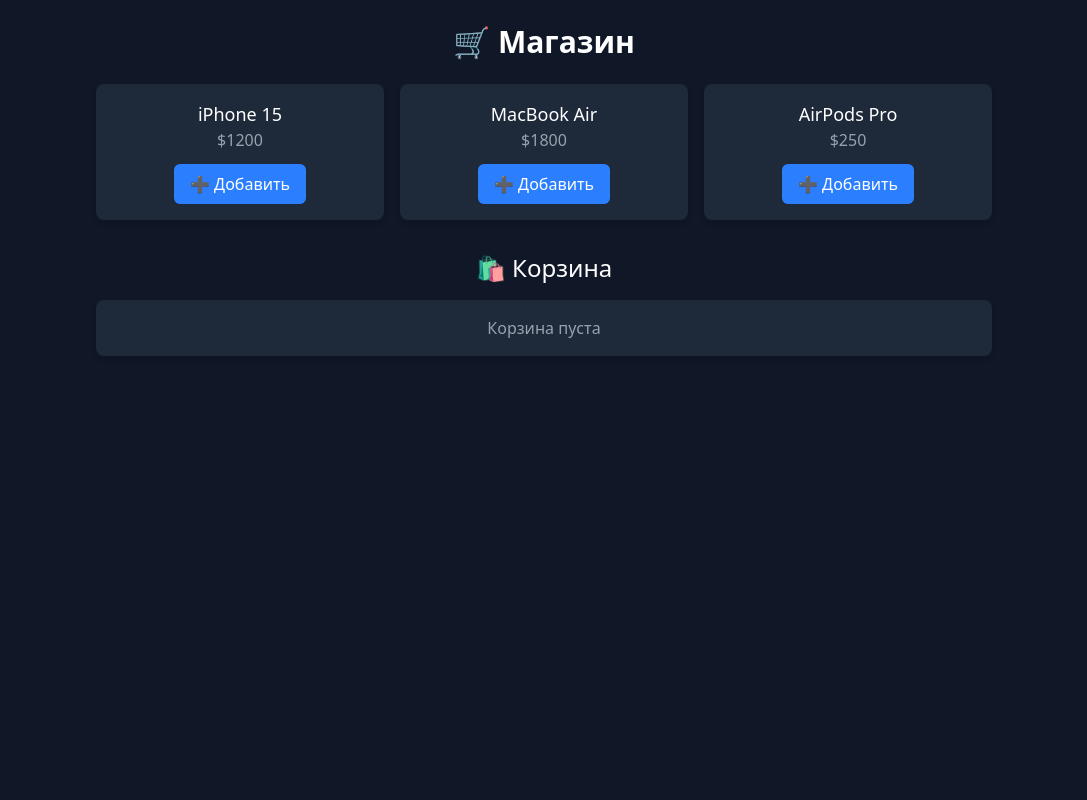
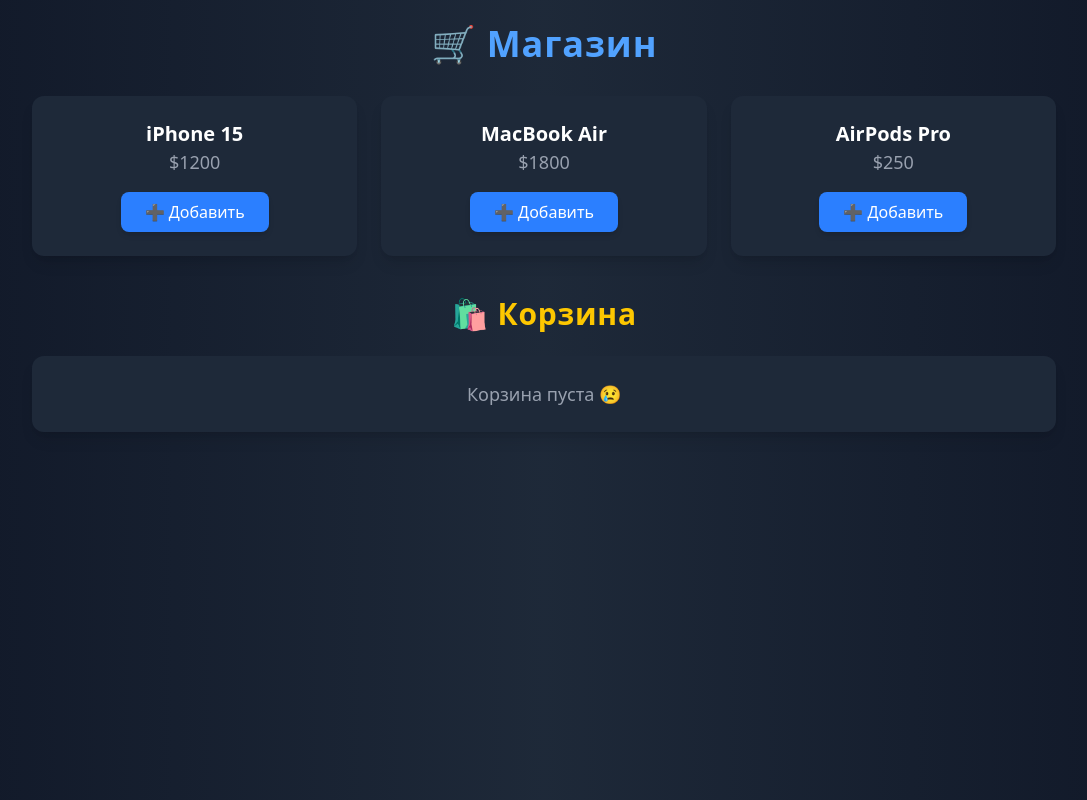
Before and after one commit to foxnaim/redux-training, a React (Vite) app: page / in a window 1280 px wide. Shown: the whole page, without its empty margins (96-1183 px from the left). Built offline with nearby package versions, Linux system fonts and the light colour scheme.

Commit message:
modified:   src/components/cartSlice.jsx 	modified:   src/page/index.jsx

```diff
--- a/src/components/cartSlice.jsx
+++ b/src/components/cartSlice.jsx
@@ -1,9 +1,15 @@
 import { createSlice } from "@reduxjs/toolkit";
 
-const initialState = {
-  items: [], // <-- Добавь сюда пустой массив
-  total: 0,
+const loadCart = () => {
+  const data = localStorage.getItem("cart");
+  return data ? JSON.parse(data) : { items: [], total: 0 };
 };
+
+const saveCart = (state) => {
+  localStorage.setItem("cart", JSON.stringify(state));
+};
+
+const initialState = loadCart();
 
 const cartSlice = createSlice({
   name: "cart",
@@ -17,6 +23,7 @@
         state.items.push({ ...action.payload, quantity: 1 });
       }
       state.total += action.payload.price;
+      saveCart(state);
     },
     removeFromCart: (state, action) => {
       const itemIndex = state.items.findIndex((i) => i.id === action.payload);
@@ -24,9 +31,32 @@
         state.total -= state.items[itemIndex].price * state.items[itemIndex].quantity;
         state.items.splice(itemIndex, 1);
       }
+      saveCart(state);
+    },
+    incrementQuantity: (state, action) => {
+      const item = state.items.find((i) => i.id === action.payload);
+      if (item) {
+        item.quantity += 1;
+        state.total += item.price;
+        saveCart(state);
+      }
+    },
+    decrementQuantity: (state, action) => {
+      const item = state.items.find((i) => i.id === action.payload);
+      if (item && item.quantity > 1) {
+        item.quantity -= 1;
+        state.total -= item.price;
+        saveCart(state);
+      }
+    },
+    clearCart: (state) => {
+      state.items = [];
+      state.total = 0;
+      saveCart(state);
     },
   },
 });
 
-export const { addToCart, removeFromCart } = cartSlice.actions;
+export const { addToCart, removeFromCart, incrementQuantity, decrementQuantity, clearCart } =
+  cartSlice.actions;
 export default cartSlice.reducer;
--- a/src/page/index.jsx
+++ b/src/page/index.jsx
@@ -1,5 +1,5 @@
 import { useDispatch, useSelector } from "react-redux";
-import { addToCart, removeFromCart } from "../components/cartSlice";
+import { addToCart, removeFromCart, incrementQuantity, decrementQuantity, clearCart } from "../components/cartSlice";
 
 const products = [
   { id: 1, name: "iPhone 15", price: 1200 },
@@ -12,20 +12,23 @@
   const cart = useSelector((state) => state.cart);
 
   return (
-    <div className="min-h-screen bg-gray-900 text-white p-6 flex flex-col items-center">
-      <h1 className="text-3xl font-semibold mb-6">🛒 Магазин</h1>
+    <div className="min-h-screen bg-gradient-to-r from-gray-900 via-gray-800 to-gray-900 text-white p-6 flex flex-col items-center">
+      <h1 className="text-4xl font-extrabold mb-8 text-blue-400 tracking-wide">
+        🛒 Магазин
+      </h1>
 
-      <div className="grid grid-cols-1 sm:grid-cols-2 md:grid-cols-3 gap-4 w-full max-w-4xl">
+      {/* Продукты */}
+      <div className="grid grid-cols-1 sm:grid-cols-2 md:grid-cols-3 gap-6 w-full max-w-5xl">
         {products.map((product) => (
           <div
             key={product.id}
-            className="bg-gray-800 p-4 rounded-lg shadow-md flex flex-col items-center"
+            className="bg-gray-800 p-6 rounded-xl shadow-lg hover:shadow-2xl transition-all duration-300 transform hover:scale-105 flex flex-col items-center"
           >
-            <h2 className="text-lg font-medium">{product.name}</h2>
-            <p className="text-gray-400">${product.price}</p>
+            <h2 className="text-xl font-semibold">{product.name}</h2>
+            <p className="text-gray-400 text-lg">${product.price}</p>
             <button
               onClick={() => dispatch(addToCart(product))}
-              className="mt-3 bg-blue-500 px-4 py-2 rounded-md hover:bg-blue-600 transition"
+              className="mt-4 bg-blue-500 px-6 py-2 rounded-lg hover:bg-blue-600 transition-all duration-200 shadow-md"
             >
               ➕ Добавить
             </button>
@@ -33,30 +36,56 @@
         ))}
       </div>
 
-      <h2 className="text-2xl font-medium mt-8">🛍 Корзина</h2>
-      <div className="bg-gray-800 p-4 rounded-lg shadow-md mt-4 w-full max-w-4xl">
+      {/* Корзина */}
+      <h2 className="text-3xl font-bold mt-10 text-yellow-400 tracking-wide">
+        🛍 Корзина
+      </h2>
+      <div className="bg-gray-800 p-6 rounded-xl shadow-lg mt-6 w-full max-w-5xl transition-all duration-300">
         {cart.items.length === 0 ? (
-          <p className="text-gray-400 text-center">Корзина пуста</p>
+          <p className="text-gray-400 text-center text-lg">Корзина пуста 😢</p>
         ) : (
           <>
             {cart.items.map((item) => (
               <div
                 key={item.id}
-                className="flex justify-between items-center border-b border-gray-700 py-2"
+                className="flex justify-between items-center border-b border-gray-700 py-3 hover:bg-gray-700 px-4 rounded-lg transition-all duration-200"
               >
-                <span>{item.name} x {item.quantity}</span>
-                <span>${item.price * item.quantity}</span>
+                <span className="text-lg font-medium">{item.name}</span>
+                <div className="flex items-center space-x-3">
+                  <button
+                    onClick={() => dispatch(decrementQuantity(item.id))}
+                    className="bg-gray-700 px-3 py-1 rounded-lg hover:bg-gray-600 transition"
+                  >
+                    ➖
+                  </button>
+                  <span className="text-lg font-bold">{item.quantity}</span>
+                  <button
+                    onClick={() => dispatch(incrementQuantity(item.id))}
+                    className="bg-gray-700 px-3 py-1 rounded-lg hover:bg-gray-600 transition"
+                  >
+                    ➕
+                  </button>
+                </div>
+                <span className="text-lg font-semibold text-green-400">
+                  ${item.price * item.quantity}
+                </span>
                 <button
                   onClick={() => dispatch(removeFromCart(item.id))}
-                  className="text-red-400 hover:text-red-500"
+                  className="text-red-400 hover:text-red-500 text-lg"
                 >
                   ❌
                 </button>
               </div>
             ))}
-            <h3 className="text-lg font-medium mt-4 text-right">
+            <h3 className="text-2xl font-semibold mt-6 text-right text-green-300">
               Итого: ${cart.total}
             </h3>
+            <button
+              onClick={() => dispatch(clearCart())}
+              className="mt-4 w-full bg-red-600 px-6 py-2 rounded-lg hover:bg-red-700 transition-all duration-200 shadow-md text-white"
+            >
+              🗑 Очистить корзину
+            </button>
           </>
         )}
       </div>
```
